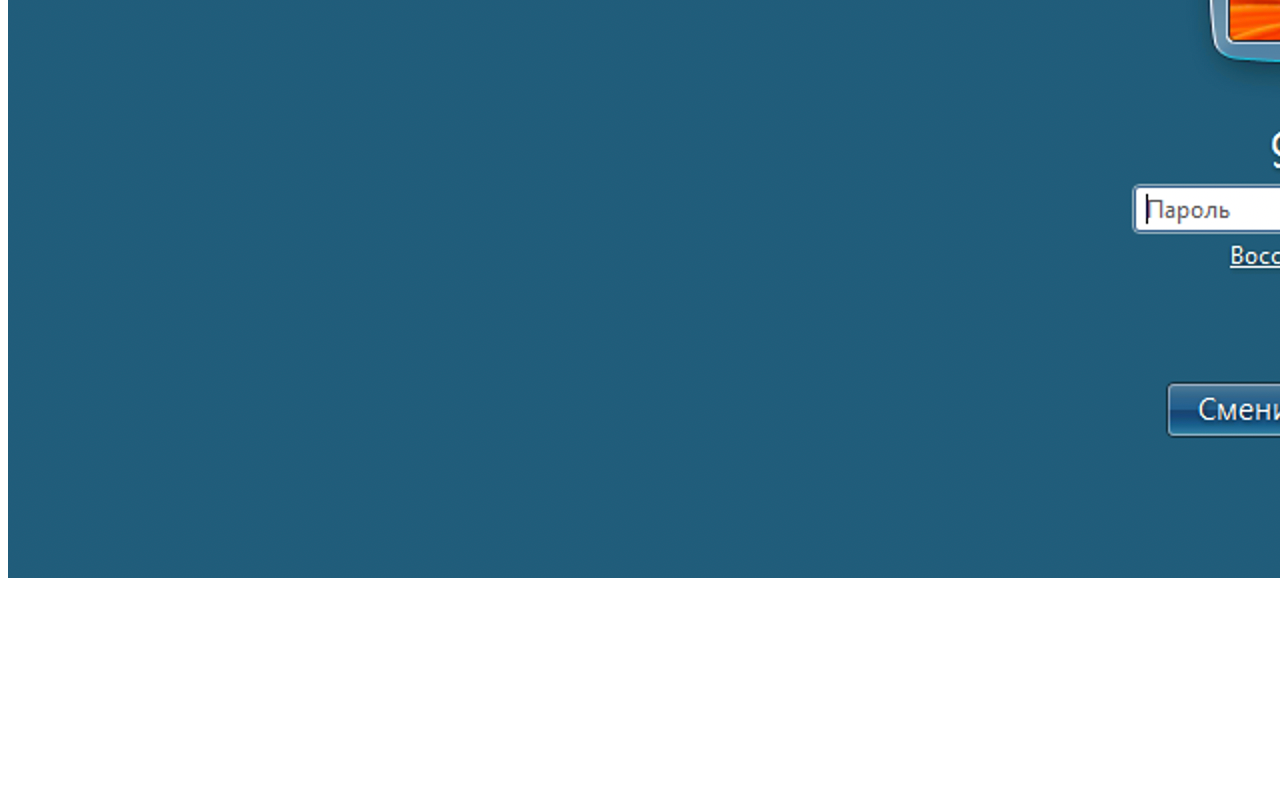
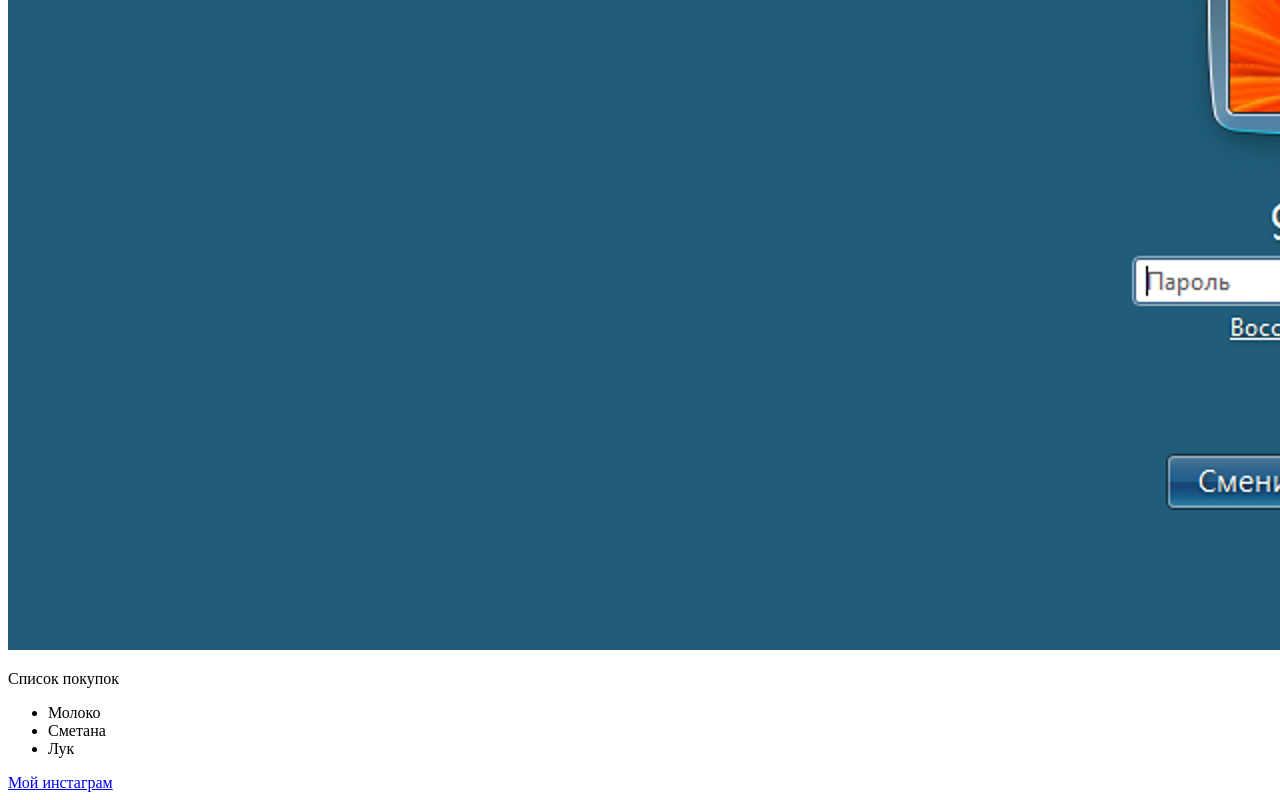
Before and after one commit to meretska-sofiia/Tutorial, a plain HTML site: page index.html in a window 1280 px wide. Shown: the part 824-1624 px from the top of the page. Before the commit the page ends 1414 px from the top, so only its background shows below. Drawn offline with Linux system fonts and the light colour scheme.

Commit message:
Сделал список и вставил ссылку

```diff
--- a/index.html
+++ b/index.html
@@ -5,6 +5,14 @@
 <title> Моя тестовая страница </title>
     </head>
     <body>
+        <h1> Мой главный заголовок </h1>
 <img src="images/image-1.png" alt="Мое тестовое изображение">
+<p> Список покупок </p>
+<ul>
+    <li> Молоко </li>
+    <li> Сметана </li>
+    <li> Лук </li>
+</ul>
+<a href="https://www.instagram.com/"> Мой инстаграм </a>
     </body>
 </html>
```
